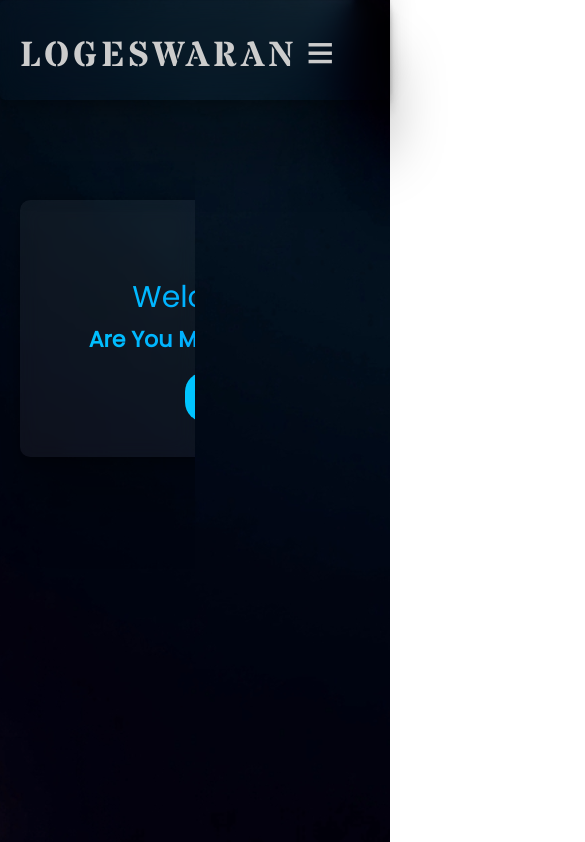
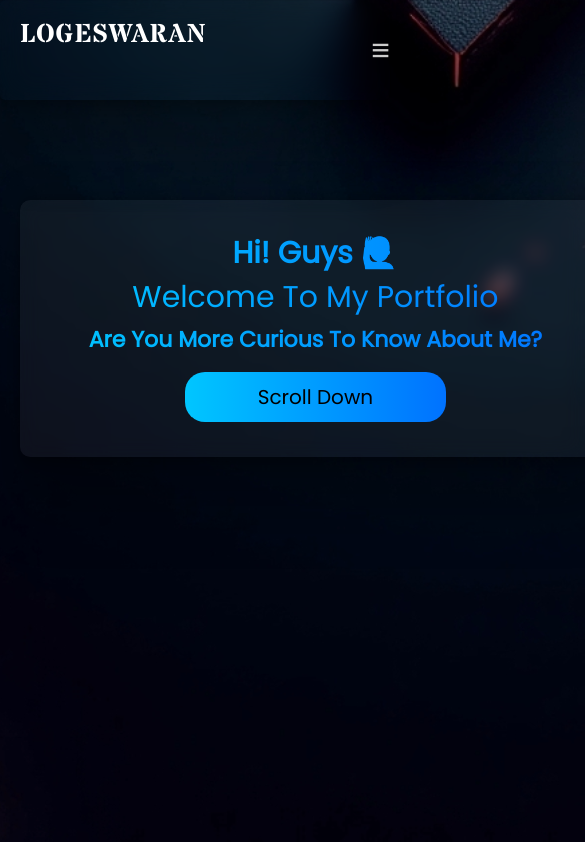
Before and after one commit to Logeswaran-01/logeswaranb, a React (Vite) app: page / in a window 390 px wide. Shown: the top 842 px of the page, 585 px wide, since content can reach past the window. Built offline with nearby package versions, Linux system fonts and the light colour scheme; a web font is replaced by a local one.

Commit message:
Update: full React project update with latest changes

```diff
--- a/src/App.css
+++ b/src/App.css
@@ -87,108 +87,122 @@ body{
 }
 
 @media screen and (max-width:600px) {
-  .name{
-    font-size: 35px;
-    margin-top: 5px;
-    letter-spacing: 4px;
-    padding-top: 30px;
-   }
-  .menu_toggle{
-    color: #cccccc;
-    margin-right: 50px;
-    font-size: 48px;
-    display: flex;
-    justify-content: center;
-    margin-top: 5px;
-    align-items: center;
-    background: none;
-    border: none;
-    transition: transform 0.7s ease-in-out;
+  /* General Reset and Setup */
+* {
+  box-sizing: border-box;
+  margin: 0;
+  padding: 0;
+}
+
+body {
+  overflow-x: hidden;
+  font-family: 'Segoe UI', Tahoma, Geneva, Verdana, sans-serif;
+  background-color: #000c1f;
+  color: #ccc;
+}
+
+/* Navbar */
+.navbar {
+  display: flex;
+  justify-content: space-between;
+  align-items: center;
+  background-color: #00111f;
+  padding: 10px 20px;
+  position: fixed;
+  top: 0;
+  width: 100%;
+  z-index: 999;
+  height: 60px;
+}
+
+.name {
+  color: #fff;
+  font-size: 30px;
+  letter-spacing: 2px;
+}
+
+/* Navigation Links */
+.nav-links {
+  display: flex;
+  gap: 30px;
+}
+
+.links,
+.link-actives {
+  color: #ccc;
+  text-decoration: none;
+  font-size: 18px;
+  font-weight: 600;
+  position: relative;
+  transition: color 0.3s;
+}
+
+.links:hover::after {
+  width: 40%;
+}
+
+.links::after {
+  content: '';
+  position: absolute;
+  left: 0;
+  bottom: -2px;
+  width: 0;
+  height: 2px;
+  background-color: #ccc;
+  transition: width 0.4s ease-in-out;
+}
+
+.link-actives {
+  background: linear-gradient(to right, #ff6a00, #ee0979);
+  -webkit-background-clip: text;
+  -webkit-text-fill-color: transparent;
+}
+
+/* Hamburger Toggle */
+.menu_toggle {
+  display: none;
+  font-size: 32px;
+  background: none;
+  color: #ccc;
+  border: none;
+  cursor: pointer;
+}
+
+/* Mobile Styles */
+@media screen and (max-width: 768px) {
+  .name {
+    font-size: 26px;
+    letter-spacing: 1px;
   }
 
-  .menu_toggle:hover{
-    transform: translateY(-5px);
-
-
+  .menu_toggle {
+    display: block;
   }
 
-  .mobile-menu{
-    display: flex;
+  .nav-links {
+    position: fixed;
+    top: 60px;
+    left: -100%;
     flex-direction: column;
     background: linear-gradient(to bottom right, #00111f, #002b45, #000c1f);
-    z-index: 999;
-    opacity: 1;
-    width: 50%;
-    height: 100%;
-    position: fixed;
-    transform:  0.5 ease-in-out;
-    top: 0;
+    width: 70%;
+    height: 100vh;
+    padding-top: 40px;
+    padding-left: 30px;
+    transition: left 0.4s ease-in-out;
+    z-index: 1000;
+  }
+
+  .nav-links.active {
     left: 0;
   }
 
-  *{
-    overflow-x: hidden;
+  .links,
+  .link-actives {
+    font-size: 20px;
+    margin-bottom: 20px;
   }
-
-
-  .mobile-menu button{
-    font-size: 50px;
-    display: flex;
-    color: #cccccc;
-    justify-content: end;
-    margin-right: 25px;
-    background: none;
-    border: none;
-  }
-  .mobile-menu nav{
-    display: flex;
-    flex-direction: column;
-    padding-left: 50px;
-    text-decoration: none;
-    gap: 20px;
-    padding-top: 30px;
-
-  }
-
-  .links{
-  text-decoration: none;
-  color: #cccccc;
-  font-size: 26px;
-  font-weight: bold;
-  letter-spacing: 1px;
-
-  position: relative;
-
 }
-
- .link-actives{
-  text-decoration: none;
-  font-weight: bold;
-  letter-spacing: 1px;
-   background: linear-gradient(to right, #ff6a00, #ee0979);
-  -webkit-background-clip: text;
-  -webkit-text-fill-color: transparent;
-  font-size: 29px;
-  position: relative;
-
-}
-
-  .links::after{
-   content: '';
-   position: absolute;
-   left: 0;
-   bottom: -1px;
-   width: 0;
-   background-color: #cccccc;
-   height: 3px;
-   transition: width 0.5s ease-in-out;
-  }
-
-.links:hover::after{
-  width: 40%;
-}
-
-
 
 
 }
```
